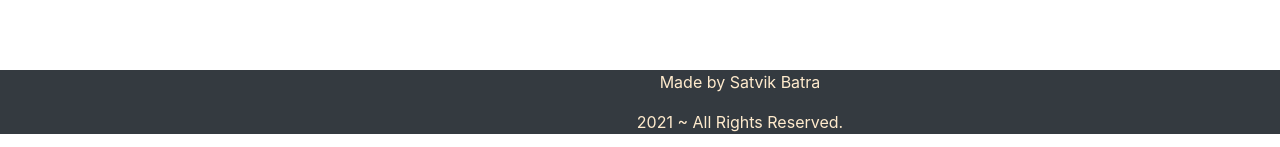
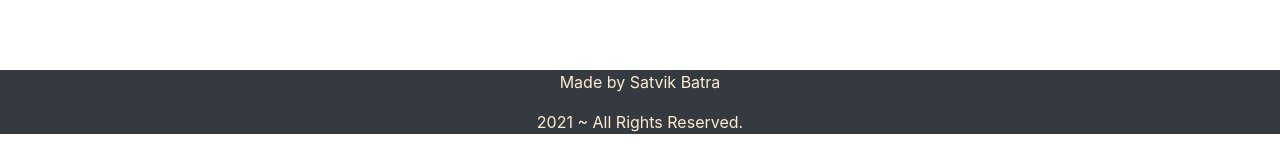
Before and after one commit to satvik-2-9/X-ray-Searching, a React (Create React App) app: page / in a window 1280 px wide. Shown: the part 666-813 px from the top of the page. Built offline with nearby package versions, Linux system fonts and the light colour scheme; a web font is replaced by a local one.

Commit message:
footer align

```diff
--- a/src/Footer.css
+++ b/src/Footer.css
@@ -4,7 +4,6 @@
     background-image: linear-gradient(to bottom,#f0ebcc,#343a40);
 }
 .footer{
-    padding-left: 200px;
     margin: 0;
     color: blanchedalmond;
     background-color: #343a40;
```
